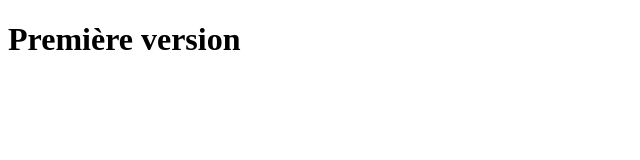
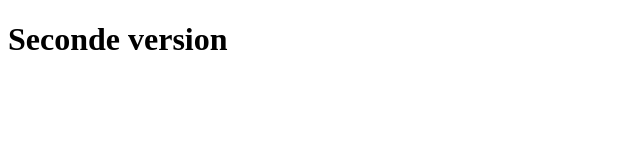
Before and after one commit to DiDzHey/Tp-git, a plain HTML site: page index.html in a window 1280 px wide. Shown: the whole page, without its empty margins (0-640 px from the left). Drawn offline with Linux system fonts and the light colour scheme.

Commit message:
Seconde version

```diff
--- a/index.html
+++ b/index.html
@@ -4,6 +4,6 @@
 	<title>index</title>
 </head>
 <body>
-<h1>Première version</h1>
+<h1>Seconde version</h1>
 </body>
 </html>
```
